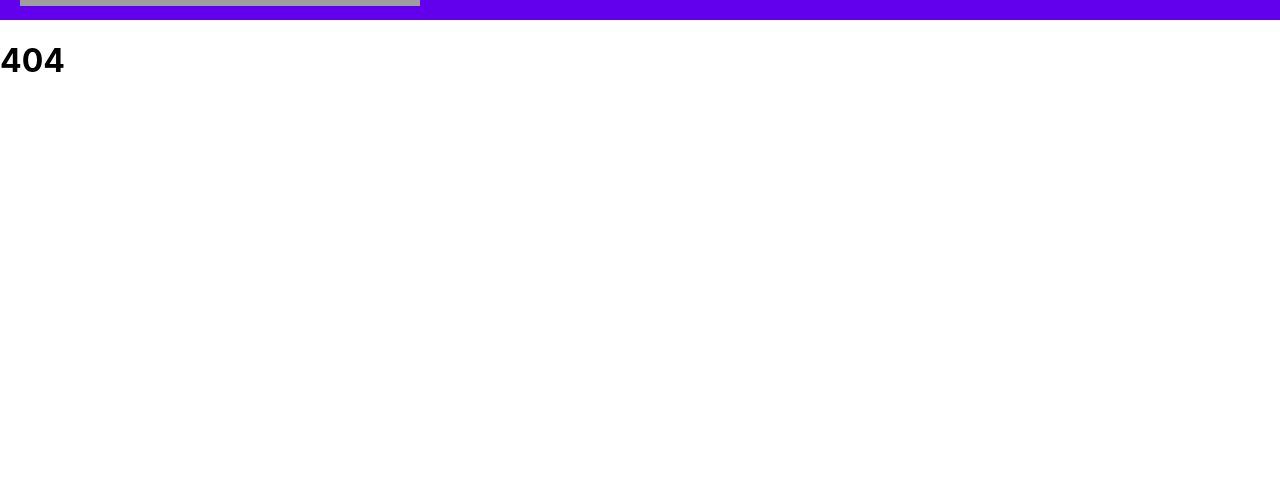
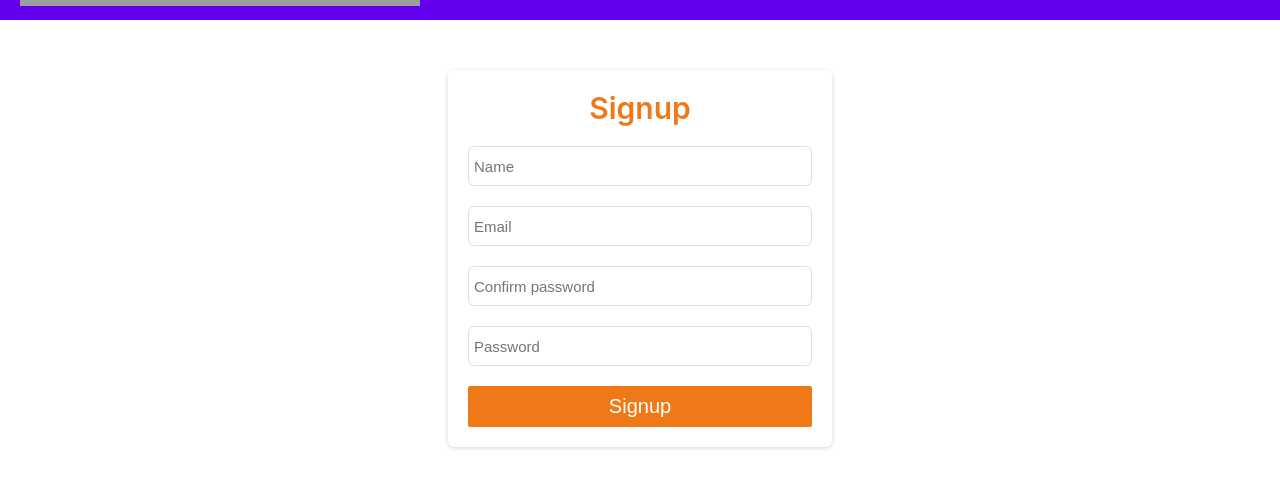
Before and after one commit to ayushmaan32/codiel-react-app, a React (Create React App) app: page /signup in a window 1280 px wide. Before the commit this address had no page. Shown: the part 304-792 px from the top of the page. Built offline with nearby package versions, Linux system fonts and the light colour scheme; grey boxes are pictures that could not be loaded.

Commit message:
Signup Page

```diff
--- a/src/api/index.js
+++ b/src/api/index.js
@@ -51,3 +51,10 @@ export const login = (email, password) => {
     body: { email, password },
   });
 };
+
+export const register = async (name, email, password, confirmPassword) => {
+  return customFetch(API_URLS.signup(), {
+    method: 'POST',
+    body: { name, email, password, confirm_password: confirmPassword },
+  });
+};
--- a/src/components/App.js
+++ b/src/components/App.js
@@ -2,7 +2,7 @@
 import { Routes, Route } from 'react-router-dom';
 // import { getPosts } from '../api';
 import { useAuth } from '../hookes';
-import { Home, Login } from '../pages';
+import { Home, Login, Signup } from '../pages';
 import { Loader, Navbar } from './';
 
 function App() {
@@ -39,6 +39,7 @@ function App() {
       <Routes>
         <Route path="/" element={<Home />}></Route>
         <Route path="/login" element={<Login />}></Route>
+        <Route path="/signup" element={<Signup />}></Route>
         <Route path="*" element={<Page404 />}></Route>
       </Routes>
     </div>
--- a/src/components/Navbar.js
+++ b/src/components/Navbar.js
@@ -44,7 +44,7 @@ const Navbar = () => {
                 </li>
 
                 <li>
-                  <a href="/">Register</a>
+                  <Link to="/signup">Register</Link>
                 </li>
               </>
             )}
--- a/src/hookes/index.js
+++ b/src/hookes/index.js
@@ -1,5 +1,5 @@
 import { useContext, useEffect, useState } from 'react';
-import { login as userlogin } from '../api';
+import { login as userlogin, register } from '../api';
 import jwt from 'jwt-decode';
 
 import { AuthContext } from '../providers/AuthProviders';
@@ -50,6 +50,21 @@ export const useProvideAuth = () => {
       };
     }
   };
+
+  const signup = async (name, email, password, confirmPassword) => {
+    const response = await register(name, email, password, confirmPassword);
+
+    if (response.success) {
+      return {
+        success: true,
+      };
+    } else {
+      return {
+        success: false,
+        message: response.message,
+      };
+    }
+  };
   const logout = () => {
     setUser(null);
     removeItemFromLocalStorage(LOCALSTORAGE_TOKEN_KEY);
@@ -59,6 +74,7 @@ export const useProvideAuth = () => {
     user,
     loading,
     login,
+    signup,
     logout,
   };
 };
--- a/src/pages/Signup.js
+++ b/src/pages/Signup.js
@@ -0,0 +1,113 @@
+import { useState } from 'react';
+import { useNavigate } from 'react-router-dom'; //useNavigate in place of useHistory
+
+import { toast, ToastContainer } from 'react-toastify';
+import 'react-toastify/dist/ReactToastify.css';
+
+import { useAuth } from '../hookes';
+import styles from '../styles/login.module.css';
+
+const Signup = () => {
+  const [name, setName] = useState('');
+  const [email, setEmail] = useState('');
+  const [password, setPassword] = useState('');
+  const [confirmPassword, setConfirmPassword] = useState('');
+  const [signingUp, setSigningUp] = useState('');
+
+  const auth = useAuth();
+  //   const history = useHistory();
+  const navigate = useNavigate();
+
+  const handleFormSubmit = async (e) => {
+    e.preventDefault();
+    setSigningUp(true);
+
+    let error = false;
+    if (!name || !email || !password || !confirmPassword) {
+      toast.error('Please fill all the fields ', {
+        position: toast.POSITION.BOTTOM_LEFT,
+      });
+      error = true;
+    }
+
+    if (password !== confirmPassword) {
+      toast.error('Make sure password and confirm password Matches', {
+        position: toast.POSITION.BOTTOM_LEFT,
+      });
+
+      error = true;
+    }
+
+    if (error) {
+      return setSigningUp(false);
+    }
+
+    const response = await auth.signup(name, email, password, confirmPassword);
+
+    if (response.success) {
+      navigate('/login');
+      setSigningUp(false);
+
+      return toast.success('User registered successfully, please login now ', {
+        position: toast.POSITION.TOP_CENTER,
+      });
+    } else {
+      toast.error(response.message, {
+        position: toast.POSITION.BOTTOM_LEFT,
+      });
+    }
+
+    setSigningUp(false);
+  };
+
+  return (
+    <form className={styles.loginForm} onSubmit={handleFormSubmit}>
+      <span className={styles.loginSignupHeader}> Signup</span>
+      <div className={styles.field}>
+        <input
+          placeholder="Name"
+          type="text"
+          required
+          value={name}
+          onChange={(e) => setName(e.target.value)}
+          autoComplete="new-password"
+        />
+      </div>
+      <div className={styles.field}>
+        <input
+          placeholder="Email"
+          type="email"
+          value={email}
+          onChange={(e) => setEmail(e.target.value)}
+          autoComplete="new-password"
+        />
+      </div>
+      <div className={styles.field}>
+        <input
+          placeholder="Confirm password"
+          type="password"
+          required
+          value={password}
+          onChange={(e) => setPassword(e.target.value)}
+        />
+      </div>
+      <div className={styles.field}>
+        <input
+          placeholder="Password"
+          type="password"
+          required
+          value={confirmPassword}
+          onChange={(e) => setConfirmPassword(e.target.value)}
+        />
+      </div>
+      <div className={styles.field}>
+        <button disabled={signingUp}>
+          {signingUp ? 'Signing up...' : 'Signup'}
+        </button>
+      </div>
+      <ToastContainer />
+    </form>
+  );
+};
+
+export default Signup;
```
